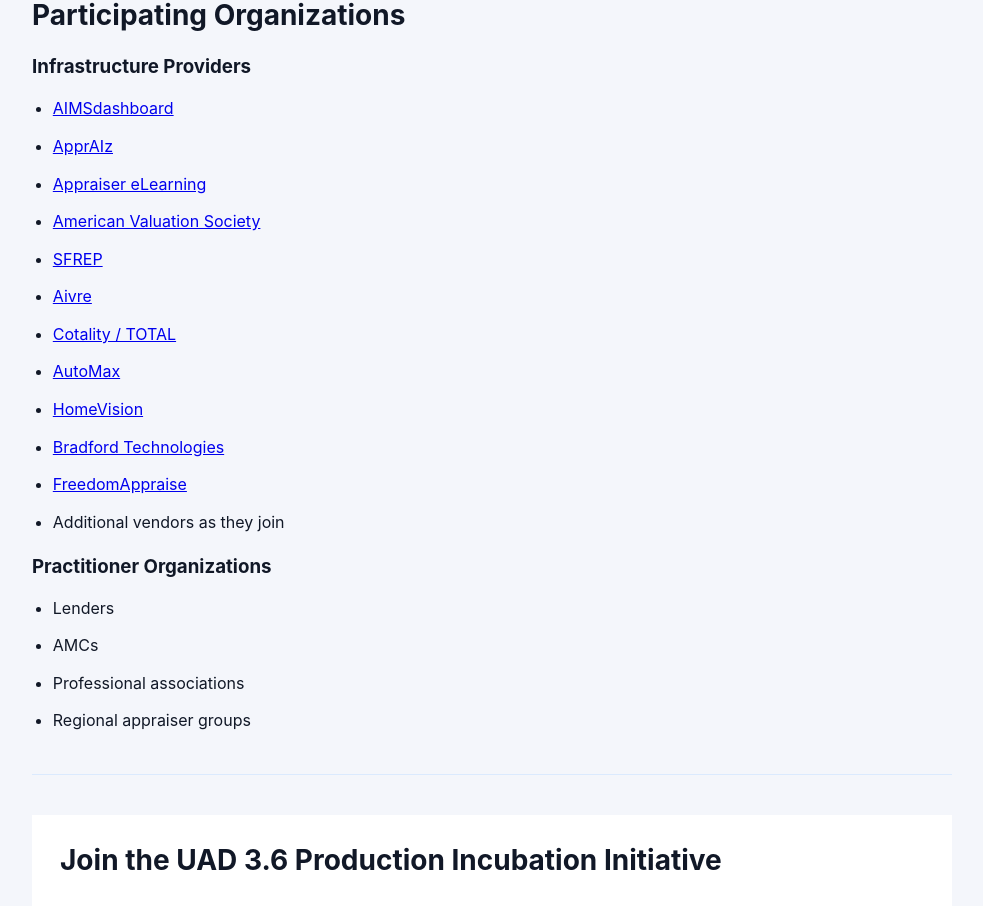
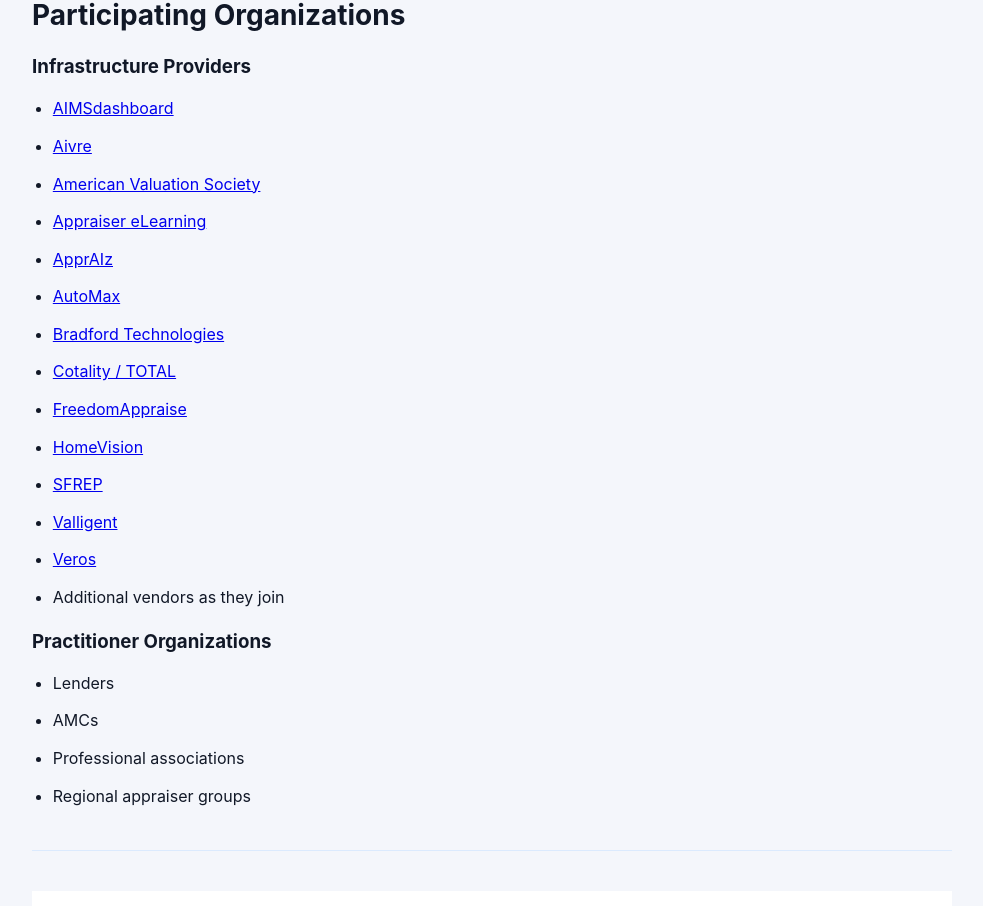
Before and after one commit to UAD36Admin/UAD36Reactapp, a React (Vite) app: page / in a window 1280 px wide. Shown: the part 4787-5693 px from the top of the page, without its empty margins (148-1131 px from the left). Built offline with nearby package versions, Linux system fonts and the light colour scheme; the HTML template or start-up script is replaced by a standard one.

Commit message:
Veros link added

```diff
--- a/src/App.jsx
+++ b/src/App.jsx
@@ -248,13 +248,8 @@
 </li>
 
 <li>
-        <a href="https://www.appraiz.biz/" target="_blank">
-            ApprAIz
-        </a>
-    </li>
-    <li>
-        <a href="https://appraiserelearning.com/" target="_blank">
-            Appraiser eLearning
+    <a href="https://www.aivre.com/" target="_blank">
+        Aivre
     </a>
 </li>
 
@@ -265,14 +260,26 @@
 </li>
 
 <li>
-        <a href="https://sfrep.com/" target="_blank">
-            SFREP
+    <a href="https://appraiserelearning.com/" target="_blank">
+        Appraiser eLearning
     </a>
 </li>
 
 <li>
-        <a href="https://www.aivre.com/" target="_blank">
-            Aivre
+    <a href="https://www.appraiz.biz/" target="_blank">
+        ApprAIz
+    </a>
+</li>
+
+<li>
+    <a href="https://www.automax.ai/" target="_blank">
+        AutoMax
+    </a>
+</li>
+
+<li>
+    <a href="https://bradfordsoftware.com/" target="_blank">
+        Bradford Technologies
     </a>
 </li>
 
@@ -283,8 +290,8 @@
 </li>
 
 <li>
-        <a href="https://www.automax.ai/" target="_blank">
-            AutoMax
+    <a href="https://freedomappraise.com/" target="_blank">
+        FreedomAppraise
     </a>
 </li>
 
@@ -294,16 +301,21 @@
     </a>
 </li>
 
-
 <li>
-        <a href="https://bradfordsoftware.com/" target="_blank">
-            Bradford Technologies
+    <a href="https://sfrep.com/" target="_blank">
+        SFREP
     </a>
 </li>
 
 <li>
-        <a href="https://freedomappraise.com/" target="_blank">
-            FreedomAppraise
+    <a href="https://www.valligent.com/" target="_blank">
+        Valligent
+    </a>
+</li>
+
+<li>
+    <a href="https://www.veros.com/" target="_blank">
+        Veros
     </a>
 </li>
 
```
Lines whose indentation alone changed are shown as unchanged.
